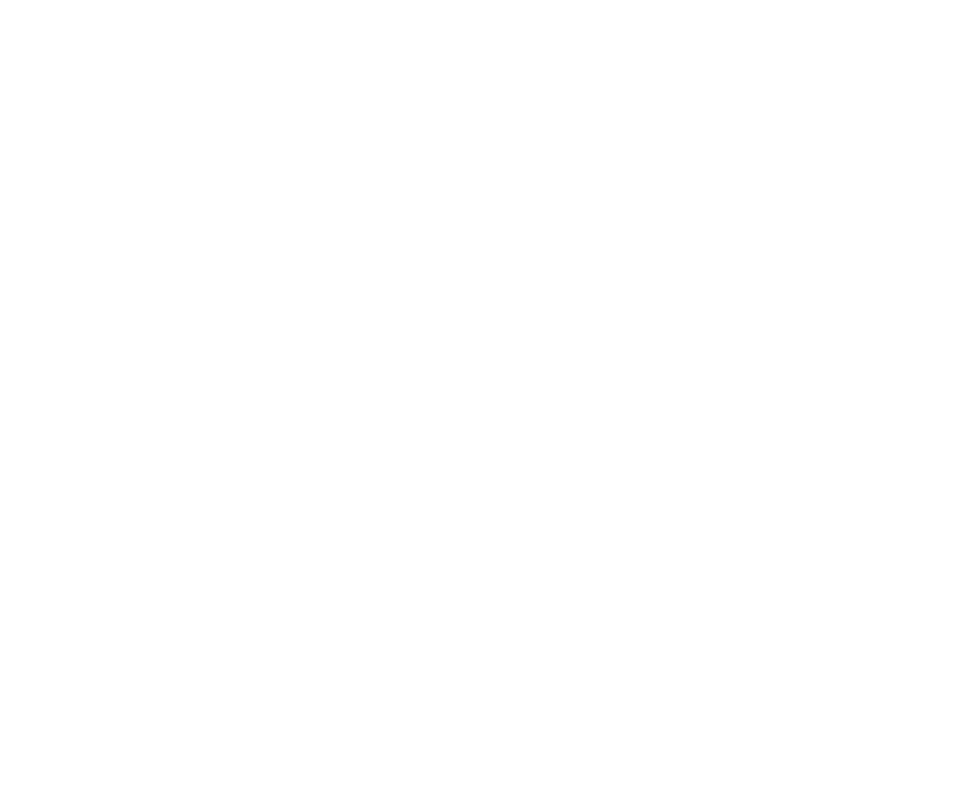
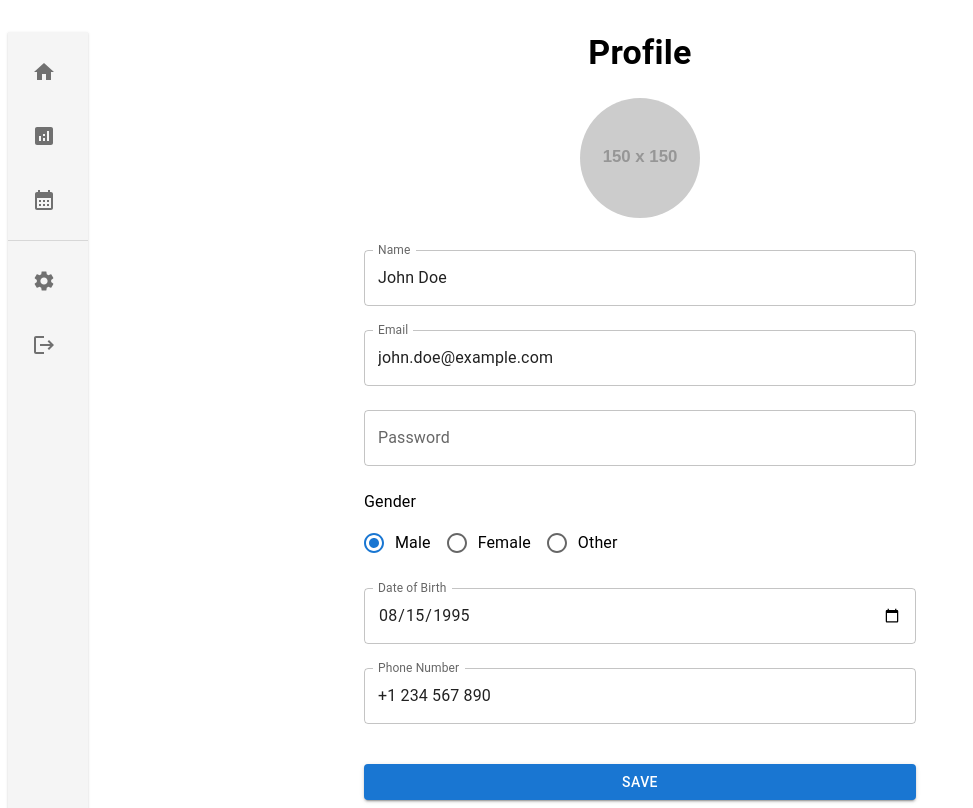
Before and after one commit to Goutham-JR/SIH45_TechEduTitans, a React app in the folder client/: page /profile in a window 1280 px wide. Before the commit this address had no page. Shown: the whole page, without its empty margins (0-973 px from the left). Built offline with nearby package versions, Linux system fonts and the light colour scheme; the HTML template or start-up script is replaced by a standard one.

Commit message:
Created Profile.jsx , Home.jsx and Updated Course.jsx with Sidebar

```diff
--- a/client/src/App.jsx
+++ b/client/src/App.jsx
@@ -3,17 +3,19 @@
 import SignIn from './pages/SignIn';
 import SignUp from './pages/SignUp';
 import Course from './pages/Course';
+import Home from './pages/Home';
+import Profile from './pages/Profile';
 
 function App() {
   return (
-    <BrowserRouter
-      future={{
-        v7_startTransition: true,
-        v7_relativeSplatPath: true,
-      }}
-    >
+    <BrowserRouter>
+      {/* Define the application routes */}
       <Routes>
-        <Route path="/" element={<SignIn />} />
+        {/* Root path "/" will render the Home page */}
+        <Route path="/" element={<Course />} />
+        {/* Additional routes */}
+        <Route path="/home" element={<Home />} />
+        <Route path="/profile" element={<Profile />} />
         <Route path="/signin" element={<SignIn />} />
         <Route path="/signup" element={<SignUp />} />
         <Route path="/course" element={<Course />} />
--- a/client/src/pages/Course.jsx
+++ b/client/src/pages/Course.jsx
@@ -2,6 +2,7 @@
 import { Container, Grid, Typography, Accordion, AccordionSummary, AccordionDetails, Box } from "@mui/material";
 import ExpandMoreIcon from "@mui/icons-material/ExpandMore";
 import ReactPlayer from "react-player";
+import SideBar from "../components/SideBar";
 
 const App = () => {
   const [currentVideo, setCurrentVideo] = useState({
@@ -76,6 +77,8 @@
   };
 
   return (
+    <>
+    <SideBar></SideBar>
     <Container>
       <Typography variant="h4" sx={{ mt: 3, mb: 3, textAlign: "center" }}>
         Course Overview
@@ -136,6 +139,7 @@
         </Grid>
       </Grid>
     </Container>
+    </>
   );
 };
 
--- a/client/src/pages/Home.jsx
+++ b/client/src/pages/Home.jsx
@@ -0,0 +1,79 @@
+import React from "react";
+import { AppBar, Toolbar, Typography, Box, Button, Grid, Card, CardContent, CardMedia, Container } from "@mui/material";
+
+const Home = () => {
+  return (
+    <div>
+      {/* Navigation Bar */}
+      <AppBar position="static" color="primary">
+        <Toolbar>
+          <Typography variant="h6" sx={{ flexGrow: 1 }}>
+            My Website
+          </Typography>
+          <Button color="inherit">Home</Button>
+          <Button color="inherit">About</Button>
+          <Button color="inherit">Contact</Button>
+        </Toolbar>
+      </AppBar>
+
+      {/* Hero Section */}
+      <Box
+        sx={{
+          height: "400px",
+          backgroundColor: "lightblue",
+          display: "flex",
+          justifyContent: "center",
+          alignItems: "center",
+          flexDirection: "column",
+          textAlign: "center",
+          color: "black",
+        }}
+      >
+        <Typography variant="h2" component="h1" gutterBottom>
+          Welcome to My Website
+        </Typography>
+        <Typography variant="h5" component="p" gutterBottom>
+          Discover amazing content and features.
+        </Typography>
+        <Button variant="contained" color="primary" size="large">
+          Get Started
+        </Button>
+      </Box>
+
+      {/* Features Section */}
+      <Container sx={{ py: 4 }}>
+        <Typography variant="h4" component="h2" gutterBottom textAlign="center">
+          Features
+        </Typography>
+        <Grid container spacing={4}>
+          {[
+            { title: "Feature 1", description: "Description of feature 1." },
+            { title: "Feature 2", description: "Description of feature 2." },
+            { title: "Feature 3", description: "Description of feature 3." },
+          ].map((feature, index) => (
+            <Grid item xs={12} sm={6} md={4} key={index}>
+              <Card sx={{ height: "100%", display: "flex", flexDirection: "column" }}>
+                <CardMedia
+                  component="img"
+                  height="140"
+                  image="https://via.placeholder.com/300"
+                  alt={feature.title}
+                />
+                <CardContent>
+                  <Typography gutterBottom variant="h5" component="div">
+                    {feature.title}
+                  </Typography>
+                  <Typography variant="body2" color="text.secondary">
+                    {feature.description}
+                  </Typography>
+                </CardContent>
+              </Card>
+            </Grid>
+          ))}
+        </Grid>
+      </Container>
+    </div>
+  );
+};
+
+export default Home;
--- /dev/null
+++ b/client/src/pages/Profile.jsx
@@ -0,0 +1,199 @@
+import React, { useState } from "react";
+import {
+  Box,
+  Container,
+  Typography,
+  TextField,
+  Button,
+  RadioGroup,
+  FormControlLabel,
+  Radio,
+  Avatar,
+} from "@mui/material";
+import { styled } from "@mui/system";
+import SideBar from "../components/SideBar";
+
+const EditableAvatar = styled(Box)({
+  position: "relative",
+  "&:hover .avatar-overlay": {
+    opacity: 1,
+  },
+});
+
+const AvatarOverlay = styled(Box)({
+  position: "absolute",
+  top: 0,
+  left: 0,
+  width: "100%",
+  height: "100%",
+  backgroundColor: "rgba(0, 0, 0, 0.6)",
+  display: "flex",
+  justifyContent: "center",
+  alignItems: "center",
+  opacity: 0,
+  transition: "opacity 0.3s ease-in-out",
+  cursor: "pointer",
+});
+
+const Profile = () => {
+  // Form state
+  const [formData, setFormData] = useState({
+    name: "John Doe",
+    email: "john.doe@example.com",
+    password: "",
+    gender: "Male",
+    dob: "1995-08-15",
+    phoneno: "+1 234 567 890",
+    profilePic: "https://via.placeholder.com/150", // Replace with actual profile pic URL
+  });
+
+  const handleInputChange = (e) => {
+    const { name, value } = e.target;
+    setFormData({ ...formData, [name]: value });
+  };
+
+  const handleAvatarChange = (e) => {
+    const file = e.target.files[0];
+    if (file) {
+      const imageUrl = URL.createObjectURL(file);
+      setFormData({ ...formData, profilePic: imageUrl });
+    }
+  };
+
+  const handleSave = () => {
+    console.log("Saved data:", formData);
+    alert("Profile updated successfully!");
+  };
+
+  return (
+    <>
+    <SideBar></SideBar>
+    <Container maxWidth="sm" sx={{ mt: 4 }}>
+      {/* Page Heading */}
+      <Typography
+        variant="h4"
+        align="center"
+        gutterBottom
+        sx={{ fontWeight: "bold", mb: 3 }}
+      >
+        Profile
+      </Typography>
+
+      {/* Profile Header */}
+      <Box
+        sx={{
+          display: "flex",
+          alignItems: "center",
+          flexDirection: "column",
+          gap: 2,
+          mb: 4,
+        }}
+      >
+        <EditableAvatar>
+          <Avatar
+            src={formData.profilePic}
+            alt={`${formData.name}'s Profile Picture`}
+            sx={{ width: 120, height: 120 }}
+          />
+          <AvatarOverlay className="avatar-overlay">
+            <Typography
+              variant="body2"
+              color="white"
+              textAlign="center"
+              sx={{ pointerEvents: "none" }}
+            >
+              Update Image
+            </Typography>
+            <input
+              type="file"
+              accept="image/*"
+              style={{
+                position: "absolute",
+                top: 0,
+                left: 0,
+                width: "100%",
+                height: "100%",
+                opacity: 0,
+                cursor: "pointer",
+              }}
+              onChange={handleAvatarChange}
+            />
+          </AvatarOverlay>
+        </EditableAvatar>
+      </Box>
+
+      {/* Editable Form */}
+      <Box component="form" noValidate autoComplete="off">
+        <TextField
+          fullWidth
+          label="Name"
+          name="name"
+          value={formData.name}
+          onChange={handleInputChange}
+          sx={{ mb: 3 }}
+        />
+        <TextField
+          fullWidth
+          label="Email"
+          name="email"
+          value={formData.email}
+          onChange={handleInputChange}
+          sx={{ mb: 3 }}
+        />
+        <TextField
+          fullWidth
+          type="password"
+          label="Password"
+          name="password"
+          value={formData.password}
+          onChange={handleInputChange}
+          sx={{ mb: 3 }}
+        />
+        <Typography variant="body1" sx={{ mb: 1 }}>
+          Gender
+        </Typography>
+        <RadioGroup
+          row
+          name="gender"
+          value={formData.gender}
+          onChange={handleInputChange}
+          sx={{ mb: 3 }}
+        >
+          <FormControlLabel value="Male" control={<Radio />} label="Male" />
+          <FormControlLabel value="Female" control={<Radio />} label="Female" />
+          <FormControlLabel value="Other" control={<Radio />} label="Other" />
+        </RadioGroup>
+        <TextField
+          fullWidth
+          type="date"
+          label="Date of Birth"
+          name="dob"
+          value={formData.dob}
+          onChange={handleInputChange}
+          InputLabelProps={{ shrink: true }}
+          sx={{ mb: 3 }}
+        />
+        <TextField
+          fullWidth
+          label="Phone Number"
+          name="phoneno"
+          value={formData.phoneno}
+          onChange={handleInputChange}
+          sx={{ mb: 3 }}
+        />
+        <Button
+          fullWidth
+          variant="contained"
+          color="primary"
+          onClick={handleSave}
+          sx={{ mt: 2 }}
+        >
+          Save
+        </Button>
+      </Box>
+    </Container>
+    </>
+  );
+};
+
+export default Profile;
```
